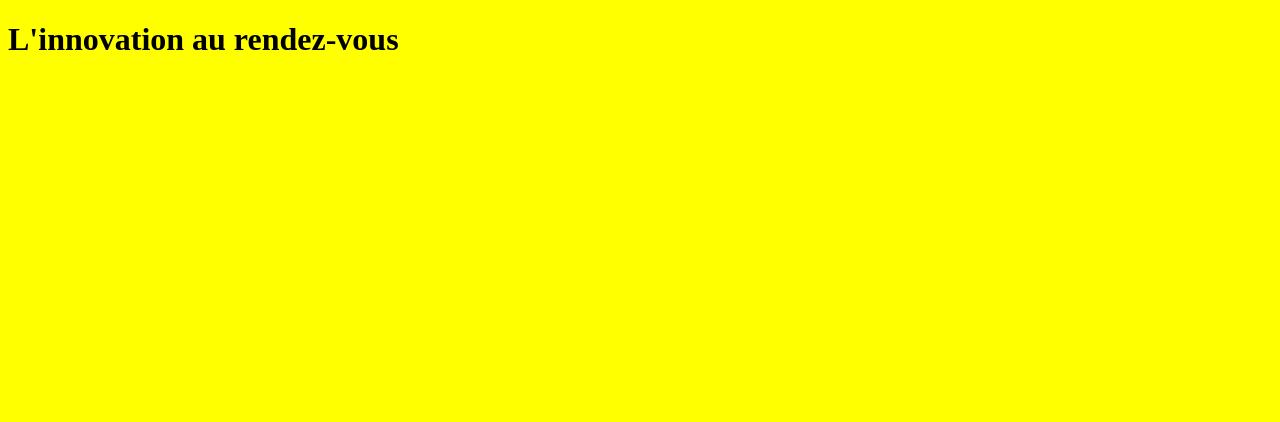
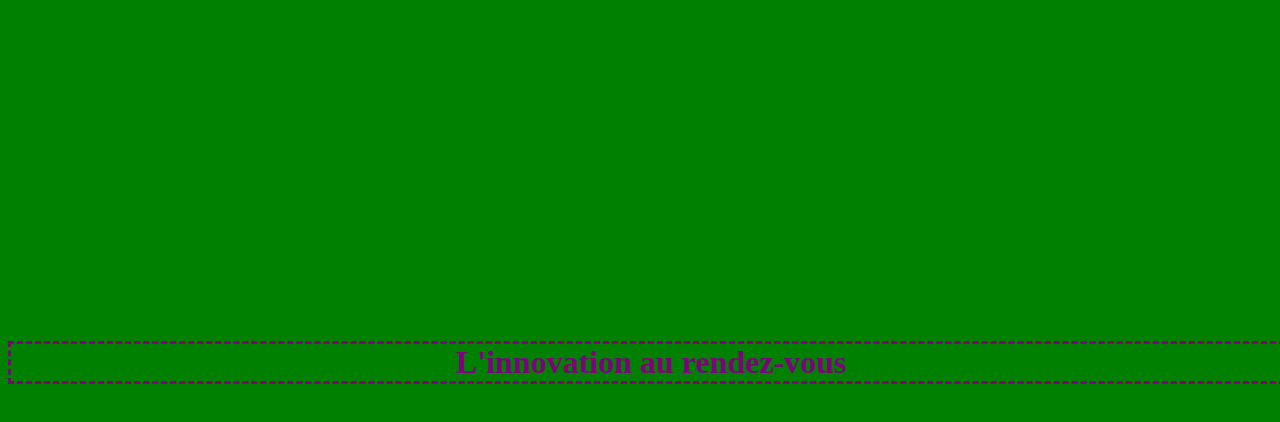
Before and after one commit to miban92250/Learningpage, a plain HTML site: page learningpage/index.html in a window 1280 px wide. Drawn offline with Linux system fonts and the light colour scheme.

Commit message:
dottedborder

```diff
--- a/learningpage/index.html
+++ b/learningpage/index.html
@@ -4,8 +4,17 @@
 	<meta charset="UTF-8">
 	<meta name="viewport" content="width=device-width, initial-scale=1.0">
 	<title>Document du site</title>
+	<style type="text/css">
+		h1{
+			position: absolute;
+			top: 40%;
+			width: 100%;
+			text-align: center;
+			border: dashed;color: purple;
+		}
+	</style>
 </head>
-<body style="background-color: yellow";font-size:20 px; text-align:right; border:doddle;>
+<body style="background-color: green";font-size:20 px;>
 	<h1>L'innovation au rendez-vous</h1>
 </body>
 </html>
```
